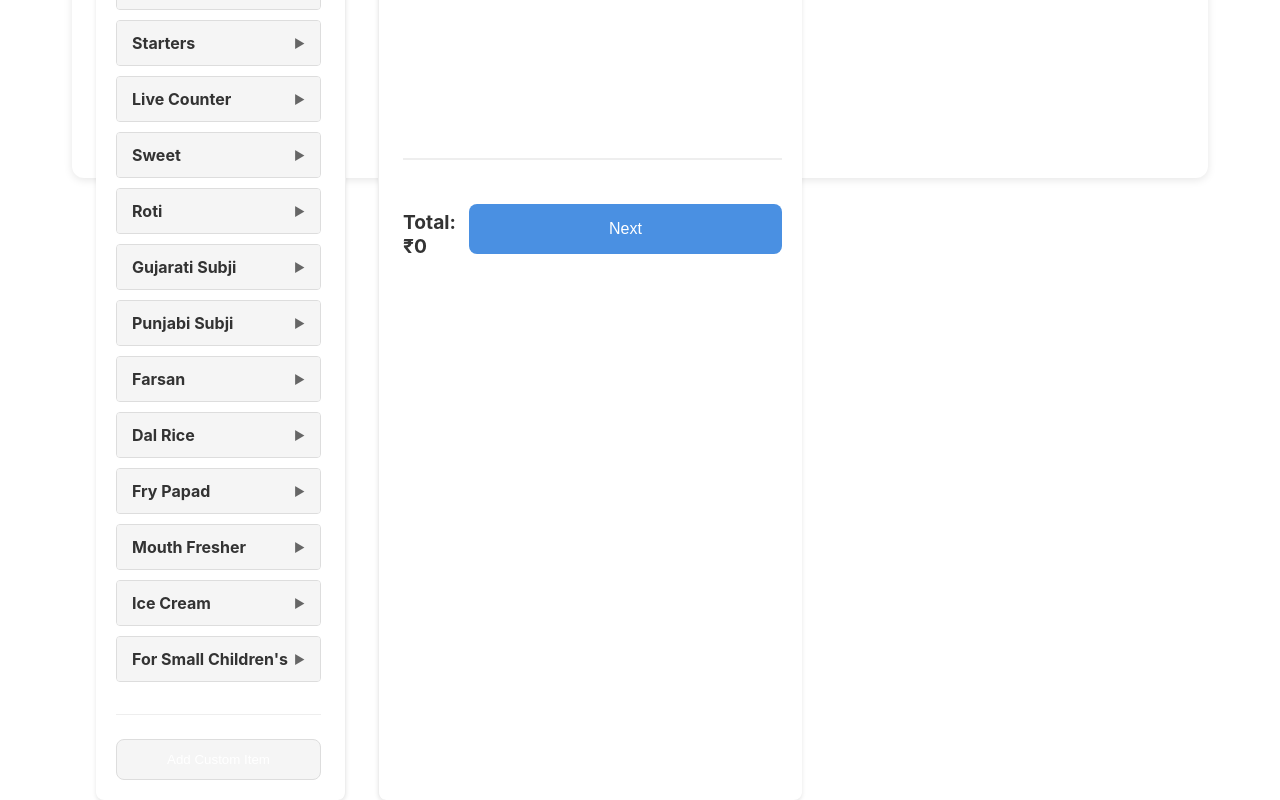
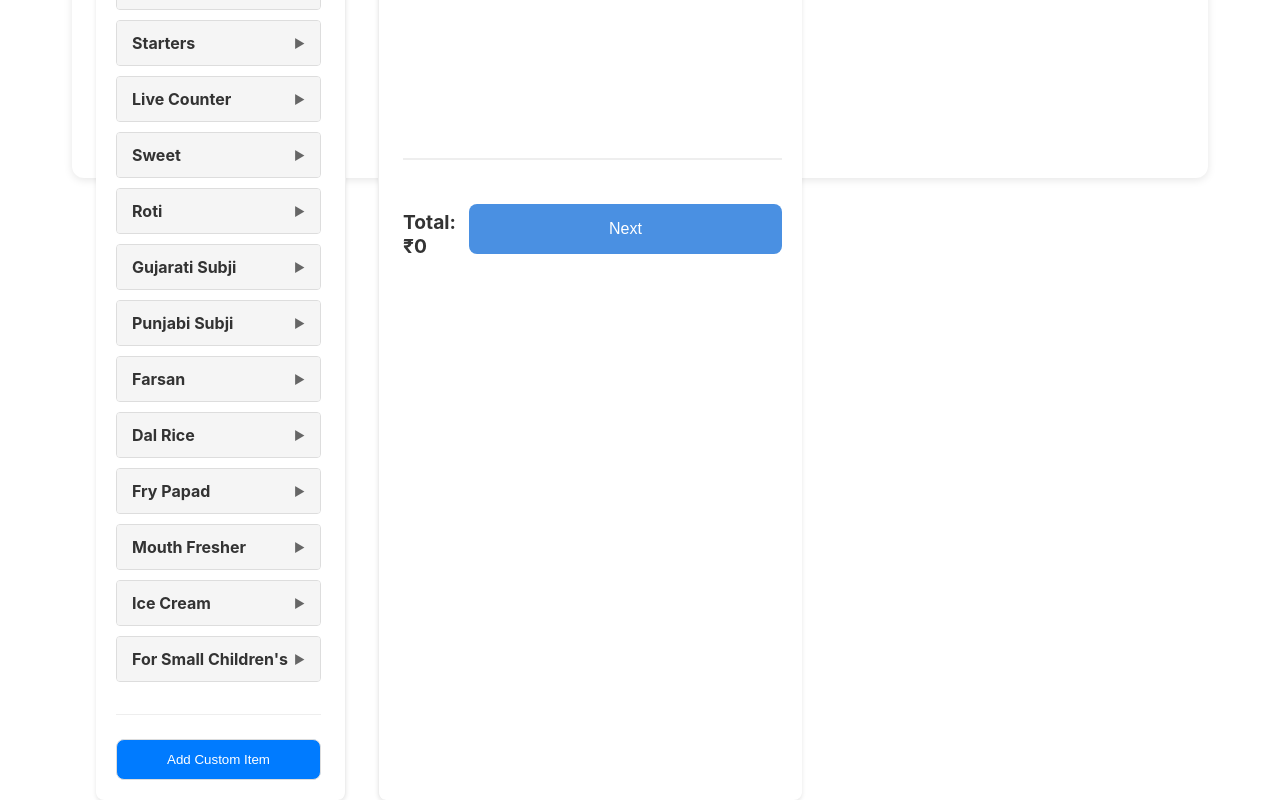
Before and after one commit to mann0710/shivshakti-admin, a React (Create React App) app: page /menu in a window 1280 px wide. Shown: the part 730-1530 px from the top of the page. Built offline with nearby package versions, Linux system fonts and the light colour scheme.

Commit message:
Update MenuCreation.tsx

```diff
--- a/src/components/MenuCreation.tsx
+++ b/src/components/MenuCreation.tsx
@@ -204,6 +204,7 @@ const MenuCreation: React.FC = () => {
           <div className="custom-item-section">
             <button
               className="toggle-custom-item"
+              style={{ backgroundColor: '#007bff' }}
               onClick={() => setShowCustomItemForm(!showCustomItemForm)}
             >
               {showCustomItemForm ? 'Cancel' : 'Add Custom Item'}
@@ -258,6 +259,7 @@ const MenuCreation: React.FC = () => {
                         type="text"
                         value={tempPrice}
                         onChange={handlePriceChange}
+                        onBlur={() => handlePriceSave(item.id)}
                         className="price-edit-input"
                         autoFocus
                       />
```
